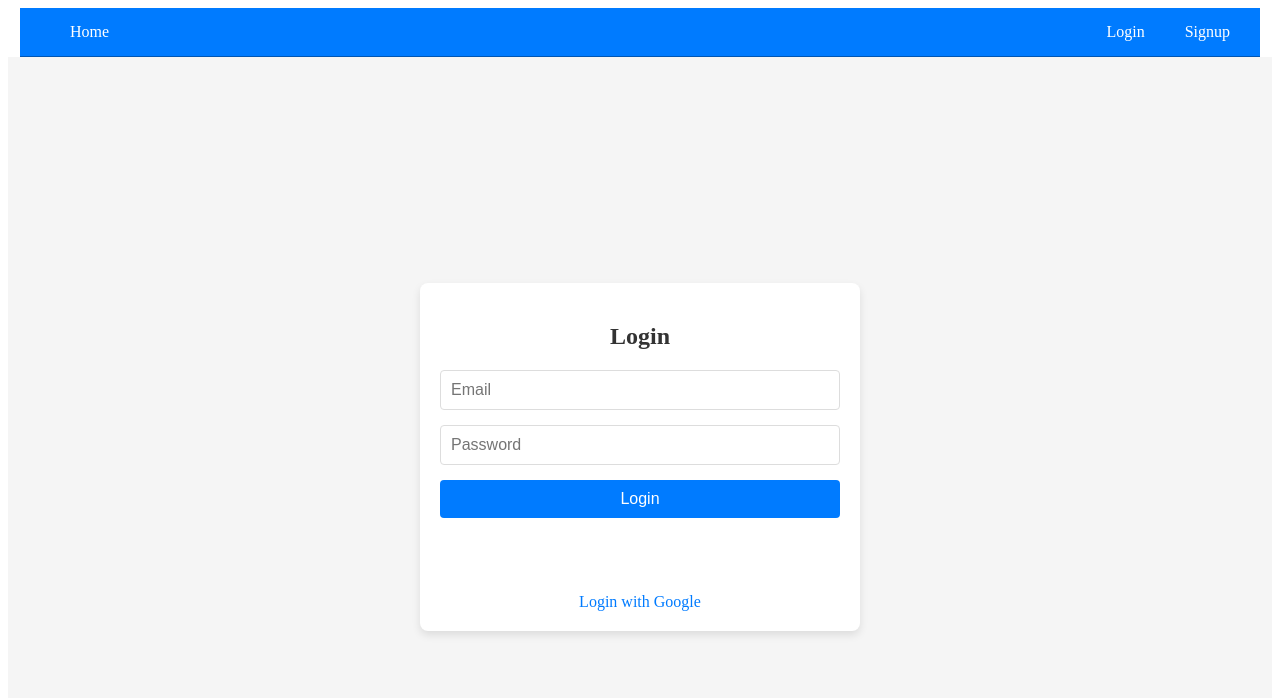
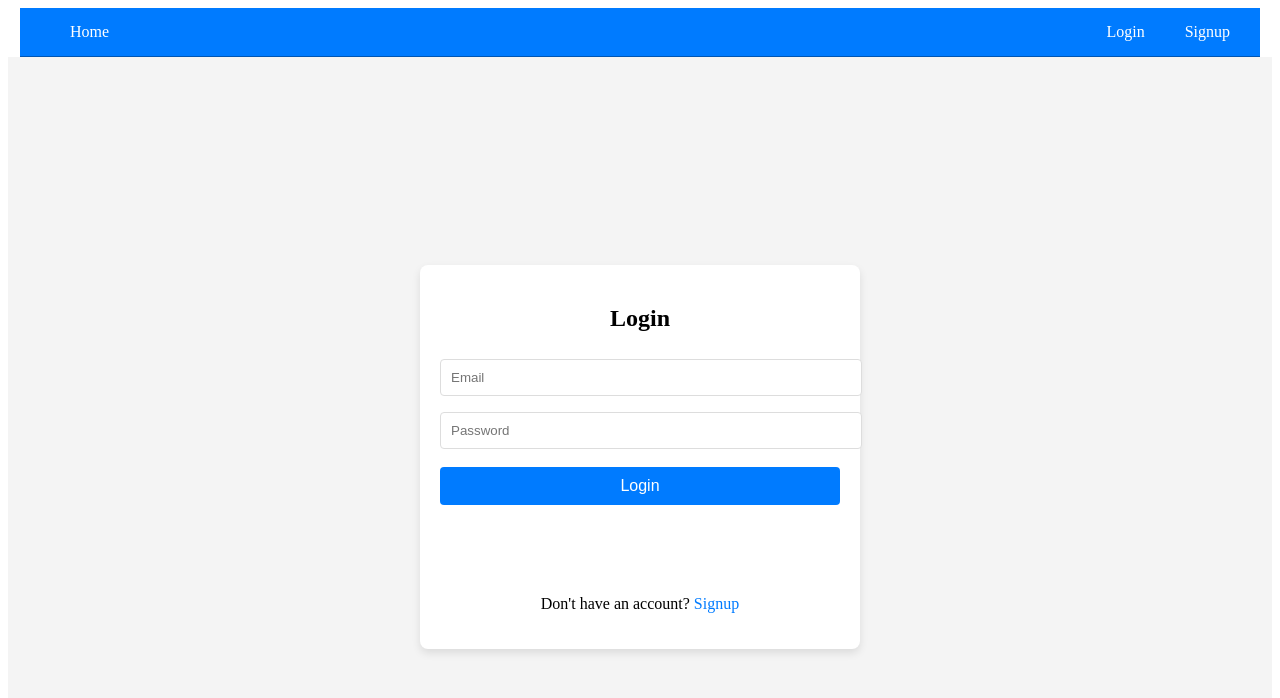
Before and after one commit to Manoj-T-V/VooshFrontend, a React (Create React App) app: page /login in a window 1280 px wide. Shown: the top 698 px of the page. Built offline with nearby package versions, Linux system fonts and the light colour scheme; no server answers.

Commit message:
adding googlr auth

```diff
--- a/package.json
+++ b/package.json
@@ -9,6 +9,7 @@
     "@testing-library/react": "^13.4.0",
     "@testing-library/user-event": "^13.5.0",
     "axios": "^1.7.2",
+    "jwt-decode": "^4.0.0",
     "react": "^18.3.1",
     "react-beautiful-dnd": "^13.1.1",
     "react-dom": "^18.3.1",
--- a/src/components/GoogleAuth.js
+++ b/src/components/GoogleAuth.js
@@ -1,35 +1,34 @@
 import React from 'react';
 import { GoogleOAuthProvider, GoogleLogin } from '@react-oauth/google';
 import { useNavigate } from 'react-router-dom';
-
+import { jwtDecode } from 'jwt-decode';
+import axios from 'axios';
+const apiUrl = process.env.REACT_APP_API_URL;
 const GoogleAuth = () => {
   const navigate = useNavigate();
 
   const handleLoginSuccess = async (response) => {
-    const { credential } = response;
+  const { credential } = response;
+  const user = jwtDecode(credential);
 
-    try {
-      // Send the ID token to your backend for validation and session management
-      const res = await fetch('http://localhost:5000/api/auth/google', {
-        method: 'POST',
-        headers: {
-          'Content-Type': 'application/json',
-        },
-        body: JSON.stringify({ idToken: credential }), // Send the token in the request body
-      });
+  const userInfo = {
+    firstName: user.given_name,
+    lastName: user.family_name,
+    email: user.email,
+    googleId: user.sub,
+    picture: user.picture,
+    emailVerified: user.email_verified,
+  };
 
-      if (res.ok) {
-        // Assuming the backend sends a token or user data
-        const data = await res.json();
-        localStorage.setItem('token', data.token); // Store token in localStorage if needed
-        navigate('/tasks'); // Redirect on successful login
-      } else {
-        console.error('Login failed');
-      }
-    } catch (error) {
-      console.error('Error during login', error);
-    }
-  };
+  try {
+    const res = await axios.post(`${apiUrl}/api/auth/signingoogle`, userInfo);
+    console.log(res.data.token);
+    localStorage.setItem('token', res.data.token);
+    navigate('/tasks');
+  } catch (error) {
+    console.error('Error handling login success:', error);
+  }
+};
 
   return (
     <GoogleOAuthProvider clientId={process.env.REACT_APP_GOOGLE_CLIENT_ID}>
--- a/src/pages/LoginPage.js
+++ b/src/pages/LoginPage.js
@@ -1,14 +1,14 @@
 import React, { useState } from 'react';
 import axios from 'axios';
-import { useNavigate } from 'react-router-dom';
+import { useNavigate, Link } from 'react-router-dom';
 import GoogleAuth from '../components/GoogleAuth'; // Import the GoogleAuth component
-import '../styles/Login.css'; // Import the CSS file for styling
 
 const apiUrl = process.env.REACT_APP_API_URL;
 
 function LoginPage() {
   const [email, setEmail] = useState('');
   const [password, setPassword] = useState('');
+  const [error, setError] = useState(''); // State to manage error messages
   const navigate = useNavigate();
 
   const handleSubmit = async (e) => {
@@ -20,13 +20,82 @@ function LoginPage() {
       localStorage.setItem('token', token);
       navigate('/tasks');
     } catch (error) {
-      console.error("Error while logging in:", error);
+      // Handle different error responses
+      if (error.response) {
+        const { status, data } = error.response;
+        if (status === 401) {
+          if (data.error === 'Invalid credentials') {
+            setError('Incorrect email or password.');
+          } else if (data.error === 'User not registered') {
+            setError('User not registered. Please sign up.');
+          } else {
+            setError('An error occurred. Please try again.');
+          }
+        } else {
+          setError('An error occurred. Please try again.');
+        }
+      } else {
+        setError('Network error. Please check your connection.');
+      }
     }
   };
 
+  // Inline styles
+  const styles = {
+    loginContainer: {
+      display: 'flex',
+      justifyContent: 'center',
+      alignItems: 'center',
+      height: '100vh',
+      backgroundColor: '#f4f4f4',
+    },
+    loginCard: {
+      backgroundColor: '#fff',
+      padding: '20px',
+      borderRadius: '8px',
+      boxShadow: '0 4px 8px rgba(0, 0, 0, 0.1)',
+      maxWidth: '400px',
+      width: '100%',
+      textAlign: 'center',
+    },
+    input: {
+      width: '100%',
+      padding: '10px',
+      margin: '8px 0',
+      borderRadius: '4px',
+      border: '1px solid #ddd',
+    },
+    button: {
+      width: '100%',
+      padding: '10px',
+      borderRadius: '4px',
+      border: 'none',
+      backgroundColor: '#007bff', // Blue background for the button
+      color: '#fff',
+      fontSize: '16px',
+      cursor: 'pointer',
+      margin: '10px 0',
+    },
+    googleAuth: {
+      margin: '20px 0',
+    },
+    signupLink: {
+      marginTop: '10px',
+      color: '#007bff', // Blue color for the signup link
+      textDecoration: 'none',
+    },
+    navLinkHover: {
+      textDecoration: 'underline',
+    },
+    error: {
+      color: 'red',
+      margin: '10px 0',
+    },
+  };
+
   return (
-    <div className="login-container">
-      <div className="login-card">
+    <div style={styles.loginContainer}>
+      <div style={styles.loginCard}>
         <h2>Login</h2>
         <form onSubmit={handleSubmit}>
           <input
@@ -35,6 +104,7 @@ function LoginPage() {
             onChange={(e) => setEmail(e.target.value)}
             placeholder="Email"
             required
+            style={styles.input}
           />
           <input
             type="password"
@@ -42,11 +112,17 @@ function LoginPage() {
             onChange={(e) => setPassword(e.target.value)}
             placeholder="Password"
             required
+            style={styles.input}
           />
-          <button type="submit">Login</button>
+          <button type="submit" style={styles.button}>Login</button>
         </form>
-        <GoogleAuth />
-        <a href="/auth/google" className="google-login">Login with Google</a>
+        {error && <div style={styles.error}>{error}</div>} {/* Display error message */}
+        <div style={styles.googleAuth}>
+          <GoogleAuth />
+        </div>
+        <div>
+          <p>Don't have an account? <Link to="/signup" style={styles.signupLink}>Signup</Link></p>
+        </div>
       </div>
     </div>
   );
--- a/src/pages/SignupPage.js
+++ b/src/pages/SignupPage.js
@@ -10,21 +10,77 @@ function SignupPage() {
   const [lastName, setLastName] = useState('');
   const [email, setEmail] = useState('');
   const [password, setPassword] = useState('');
+  const [error, setError] = useState(''); // State to manage error messages
   const navigate = useNavigate();
 
   const handleSubmit = async (e) => {
     e.preventDefault();
     try {
-      await axios.post(`${apiUrl}/api/auth/register`, { firstName, lastName, email, password });
+      const response = await axios.post(`${apiUrl}/api/auth/register`, { firstName, lastName, email, password });
       navigate('/login');
     } catch (error) {
-      console.error(error);
+      if (error.response) {
+        const { status, data } = error.response;
+        if (status === 401) {
+          if (data.error === 'User already exists') {
+            setError('User already exists. Login or Please use a different email to register.');
+          } else {
+            setError('An error occurred. Please try again.');
+          }
+        } else {
+          setError('An error occurred. Please try again.');
+        }
+      } else {
+        setError('Network error. Please check your connection.');
+      }
     }
   };
 
+  // Inline styles
+  const styles = {
+    signupContainer: {
+      display: 'flex',
+      justifyContent: 'center',
+      alignItems: 'center',
+      height: '100vh',
+      backgroundColor: '#f4f4f4',
+    },
+    signupCard: {
+      backgroundColor: '#fff',
+      padding: '20px',
+      borderRadius: '8px',
+      boxShadow: '0 4px 8px rgba(0, 0, 0, 0.1)',
+      maxWidth: '400px',
+      width: '100%',
+      textAlign: 'center',
+    },
+    input: {
+      width: '100%',
+      padding: '10px',
+      margin: '8px 0',
+      borderRadius: '4px',
+      border: '1px solid #ddd',
+    },
+    button: {
+      width: '100%',
+      padding: '10px',
+      borderRadius: '4px',
+      border: 'none',
+      backgroundColor: '#007bff', // Blue background for the button
+      color: '#fff',
+      fontSize: '16px',
+      cursor: 'pointer',
+      margin: '10px 0',
+    },
+    error: {
+      color: 'red',
+      margin: '10px 0',
+    },
+  };
+
   return (
-    <div className="signup-container">
-      <div className="signup-card">
+    <div style={styles.signupContainer}>
+      <div style={styles.signupCard}>
         <h2>Signup</h2>
         <form onSubmit={handleSubmit}>
           <input
@@ -33,6 +89,7 @@ function SignupPage() {
             onChange={(e) => setFirstName(e.target.value)}
             placeholder="First Name"
             required
+            style={styles.input}
           />
           <input
             type="text"
@@ -40,6 +97,7 @@ function SignupPage() {
             onChange={(e) => setLastName(e.target.value)}
             placeholder="Last Name"
             required
+            style={styles.input}
           />
           <input
             type="email"
@@ -47,6 +105,7 @@ function SignupPage() {
             onChange={(e) => setEmail(e.target.value)}
             placeholder="Email"
             required
+            style={styles.input}
           />
           <input
             type="password"
@@ -54,8 +113,10 @@ function SignupPage() {
             onChange={(e) => setPassword(e.target.value)}
             placeholder="Password"
             required
+            style={styles.input}
           />
-          <button type="submit">Signup</button>
+          <button type="submit" style={styles.button}>Signup</button>
+          {error && <div style={styles.error}>{error}</div>} {/* Display error message */}
         </form>
       </div>
     </div>
```
Also changed, not shown: 2 other files (tests, documents, lock files or other folders).
